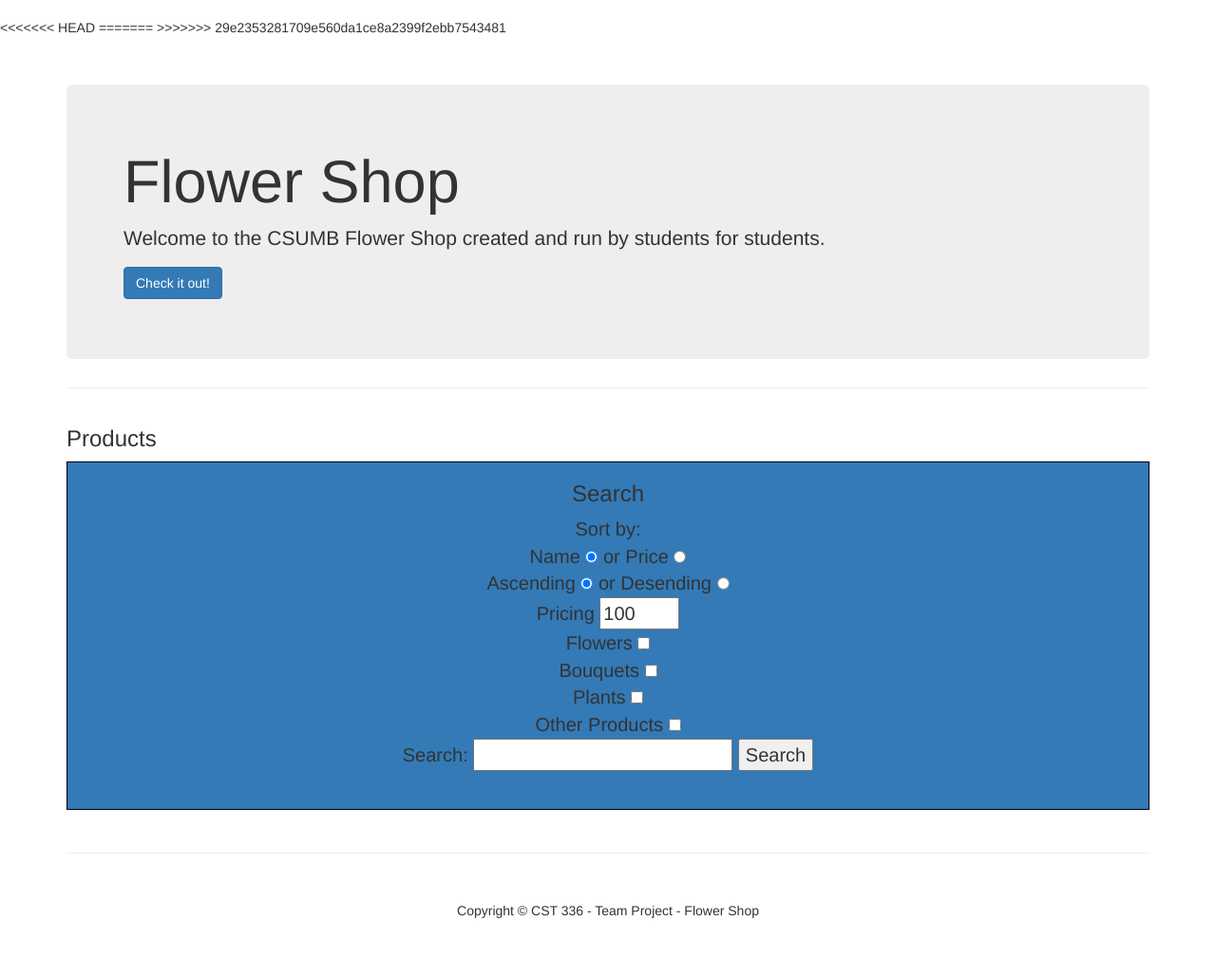
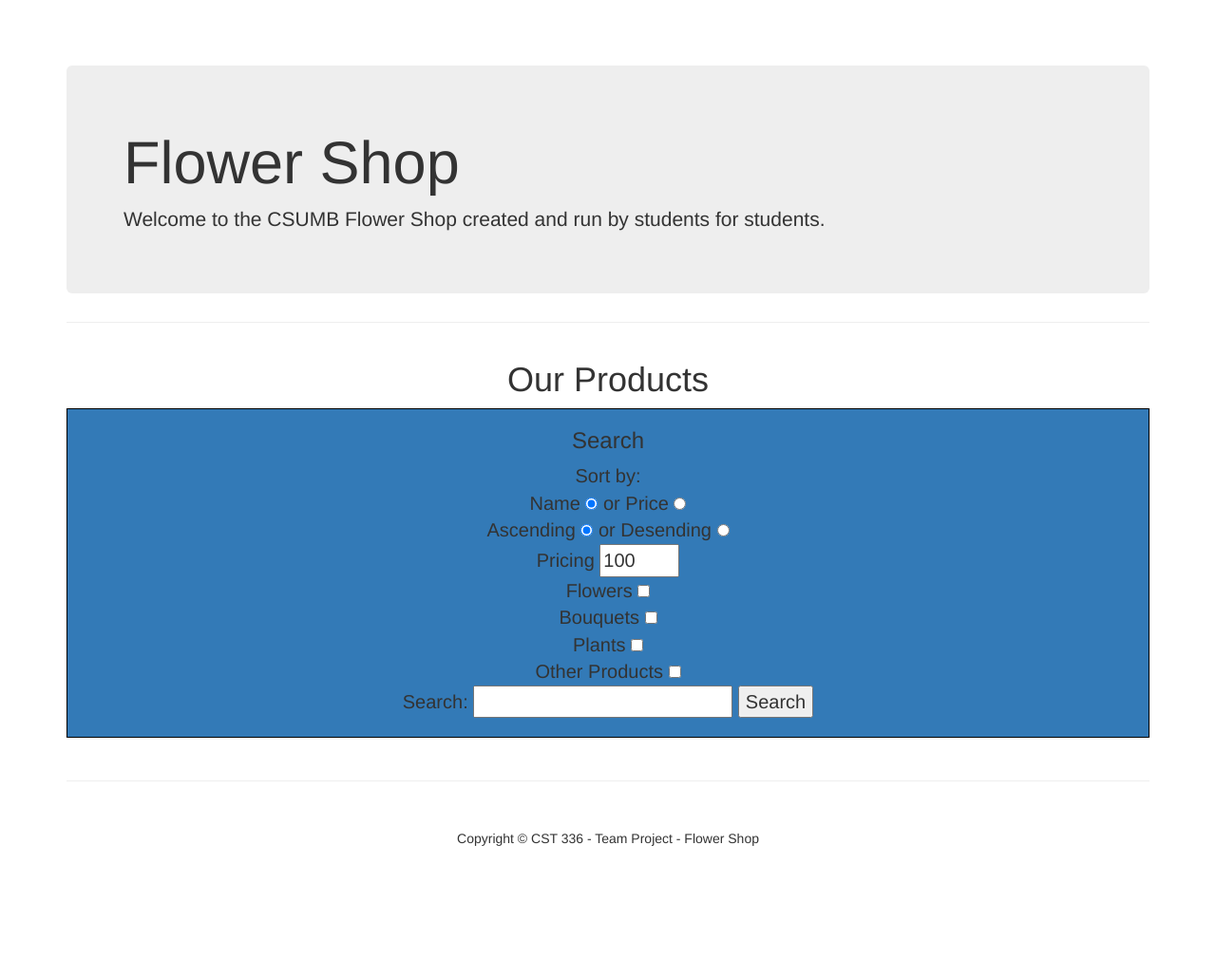
Before and after one commit to BrandonWatts96/cst336-team_project, a PHP site: page /?maxprice=1 in a window 1280 px wide. Shown: the part 51-1080 px from the top of the page at 95% size. After the commit the page ends 942 px from the top, so only its background shows below. Run offline with PHP 8.4, Linux system fonts and the light colour scheme; data comes from the database, SQL or seed files in the repository; data that the repository does not hold is empty; some libraries are stand-ins or nearby versions.

Commit message:
index update

```diff
--- a/cst336-team_project/index.php
+++ b/cst336-team_project/index.php
@@ -1,11 +1,3 @@
-<<<<<<< HEAD
-<!---- php
-    require_once('connection.php');
-    session_start();
-?> ---->
-
-=======
->>>>>>> 29e2353281709e560da1ce8a2399f2ebb7543481
 <!DOCTYPE html>
 <html lang="en">
 
@@ -71,8 +63,6 @@
         <header class="jumbotron hero-spacer">
             <h1>Flower Shop</h1>
             <p>Welcome to the CSUMB Flower Shop created and run by students for students.</p>
-            <p><a class="btn btn-primary btn-large">Check it out!</a>
-            </p>
         </header>
 
         <hr>
@@ -80,13 +70,13 @@
         <!-- Title -->
         <div class="row">
             <div class="col-lg-12">
-                <h3>Products</h3>
+                <center><h1>Our Products</h1></center>
             </div>
         </div>
         <!-- /.row -->
 
         <!-- Page Features -->
-        <div id="searchform">
+      <center><div id="searchform">
             <h3>Search</h3>
             <form>
                 Sort by:<br>
@@ -116,6 +106,7 @@
                 <input type="submit" value="Search">
             </form>
         </div>
+        </center>
 
         <div class="row text-center">
         <?=populateList()?>
```
